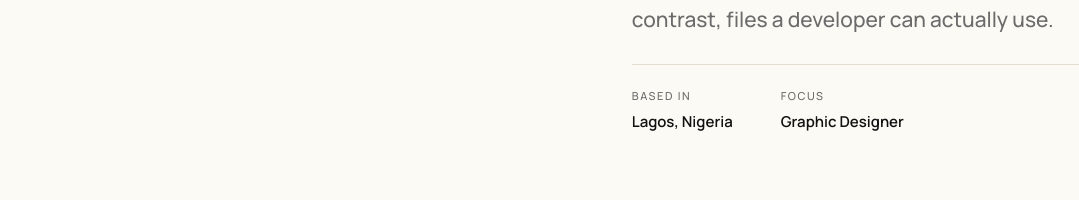
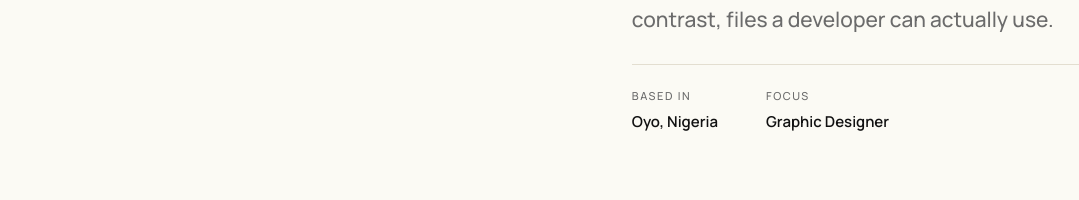
Before and after one commit to Bezliab/bezliab, a React (Vite) app: page /designer in a window 1280 px wide. Shown: the part 1124-1324 px from the top of the page, without its empty margins (0-1079 px from the left). Built offline with nearby package versions, Linux system fonts and the light colour scheme.

Commit message:
little edit

```diff
--- a/src/data/site.js
+++ b/src/data/site.js
@@ -14,21 +14,21 @@ export const site = {
   landing: {
     headline: ["I build.", "I design.", "I create."],
     support:
-      "A multidisciplinary creative combining software engineering and visual design to turn ideas into useful digital experiences.",
+      "A multidisciplinary creative that combines software engineering and visual design to turn ideas into useful digital experiences.",
   },
 
   // TODO(you): real contact details.
   contact: {
-    email: "hello@bezliab.com",
-    location: "Lagos, Nigeria",
+    email: "boluwarin215@gmail.com",
+    location: "Oyo, Nigeria",
     availability: "Open to roles and freelance projects",
-    responseTime: "Usually replies within 24 hours",
+    responseTime: "Always replies within 24 hours",
   },
 
   /* Socials — remove any you don't actually use; the footer and contact
      section render whatever is in this array, in this order. */
   socials: [
-    { label: "Email", href: "mailto:hello@bezliab.com", icon: "mail" },
+    { label: "Email", href: "mailto:boluwarin215@gmail.com", icon: "mail" },
     { label: "GitHub", href: "https://github.com/bezliab", icon: "github" },
     {
       label: "LinkedIn",
@@ -41,7 +41,11 @@ export const site = {
       href: "https://instagram.com/bezliab",
       icon: "instagram",
     },
-    { label: "WhatsApp", href: "https://wa.me/0000000000", icon: "whatsapp" },
+    {
+      label: "WhatsApp",
+      href: "https://wa.me/2348025938244",
+      icon: "whatsapp",
+    },
   ],
 };
 
```
Also changed, not shown: 1 other file (tests, documents, lock files or other folders).
